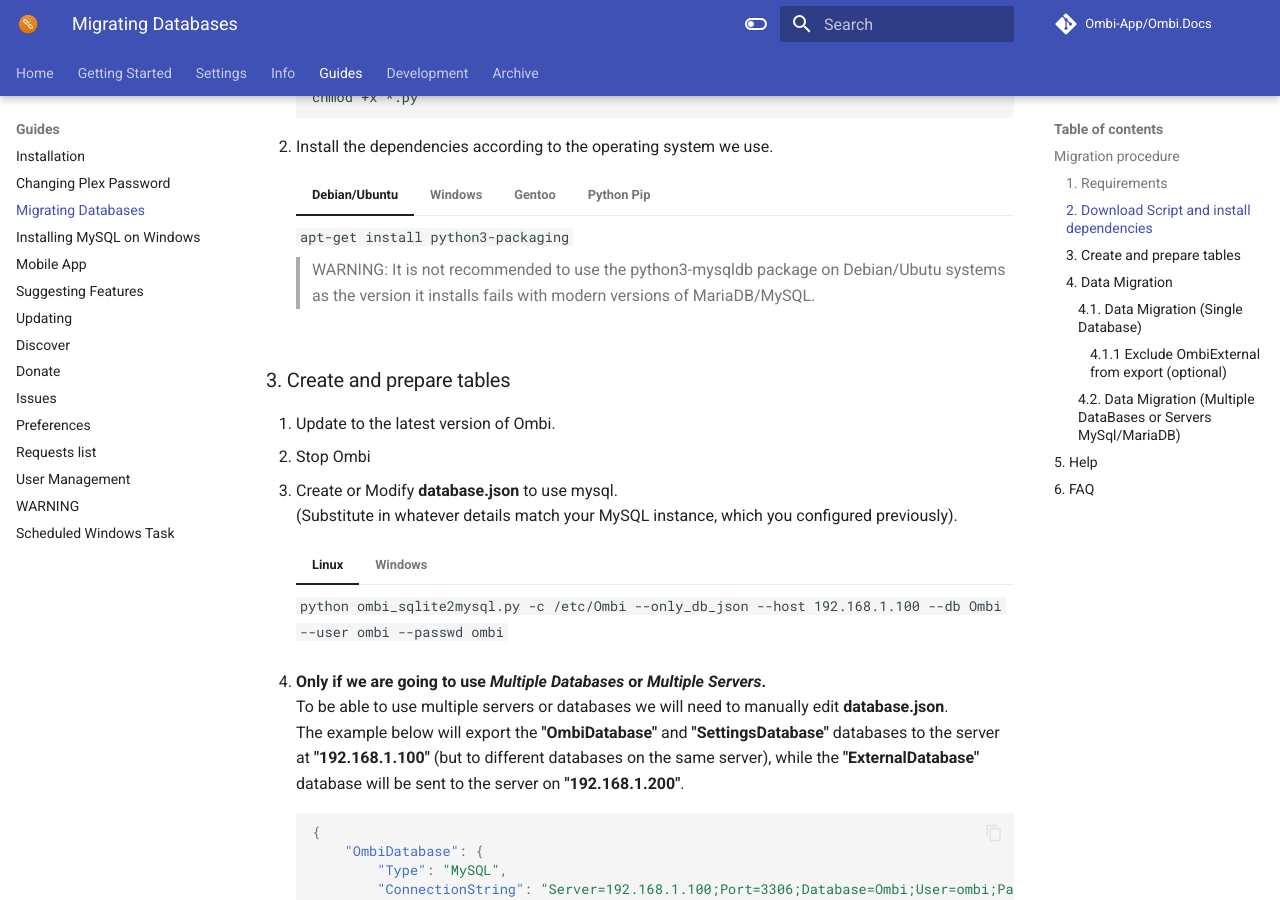
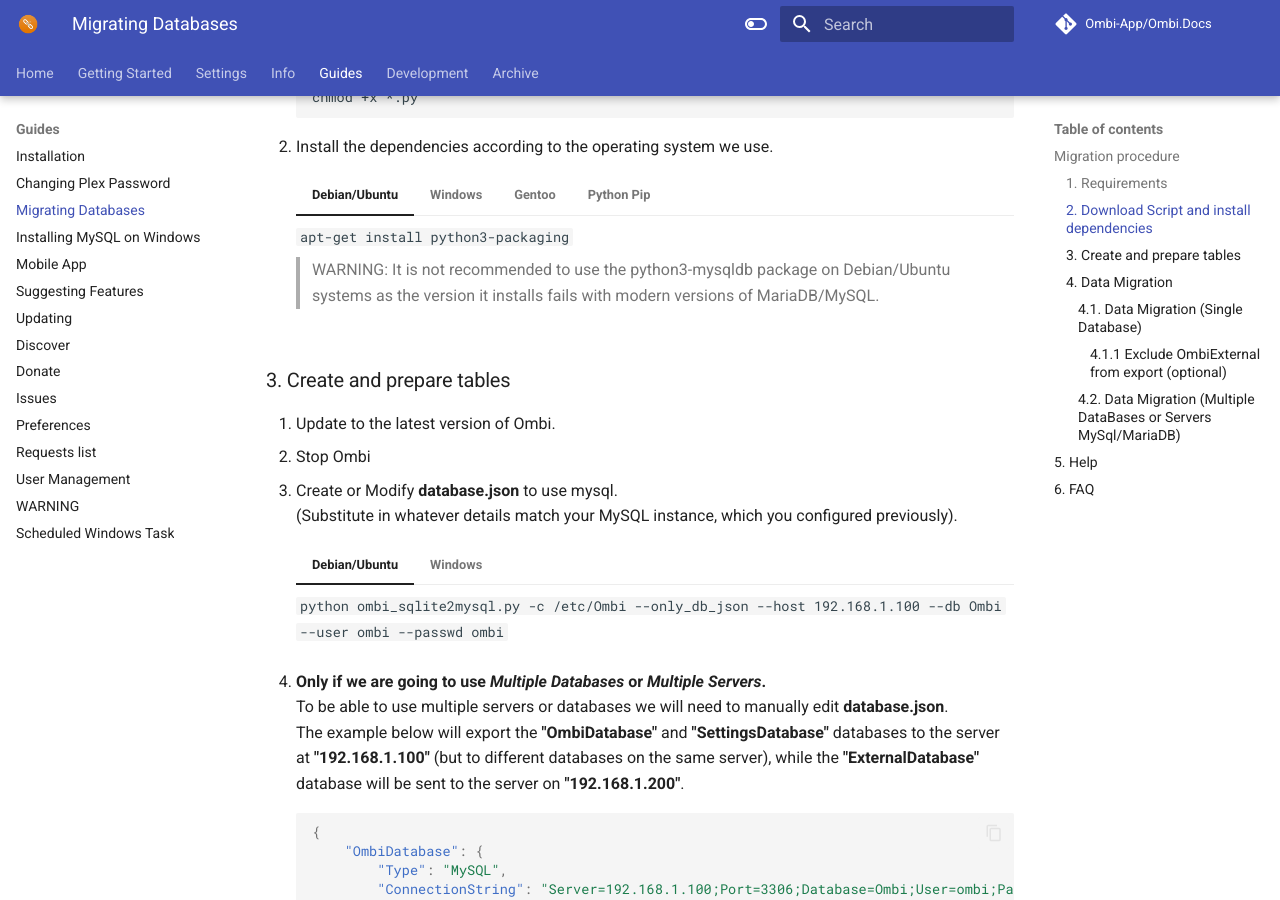
Before and after one commit to Ombi-app/Ombi.Docs, an MkDocs documentation site: the page built from docs/guides/migrating-databases.md, in a window 1280 px wide and 900 px high, scrolled down 661 px. Built offline with MkDocs 1.6.1 and Material for MkDocs 9.7.7, drawn with Linux system fonts in a browser that asks for light colours; comment, search, counter and statistics services are not loaded.

Commit message:
Fix wording on migration page

```diff
--- a/docs/guides/migrating-databases.md
+++ b/docs/guides/migrating-databases.md
@@ -34,7 +34,7 @@
 
     === "Debian/Ubuntu"
         `apt-get install python3-packaging`
-        > WARNING: It is not recommended to use the python3-mysqldb package on Debian/Ubutu systems as the version it installs fails with modern versions of MariaDB/MySQL.
+        > WARNING: It is not recommended to use the python3-mysqldb package on Debian/Ubuntu systems as the version it installs fails with modern versions of MariaDB/MySQL.
 
     === "Windows"
         Install [Python](https://www.python.org/downloads/), ensuring you also install `Pip` and select the option to add Python to `PATH`.
@@ -56,7 +56,7 @@
 3. Create or Modify **database.json** to use mysql.
     (Substitute in whatever details match your MySQL instance, which you configured previously).
 
-    === "Linux"
+    === "Debian/Ubuntu"
         `python ombi_sqlite2mysql.py -c /etc/Ombi --only_db_json --host 192.168.1.100 --db Ombi --user ombi --passwd ombi`
     === "Windows"
         1. In CMD, `cd` to your Ombi directory (we'll assume `C:\Ombi` for this).
```
